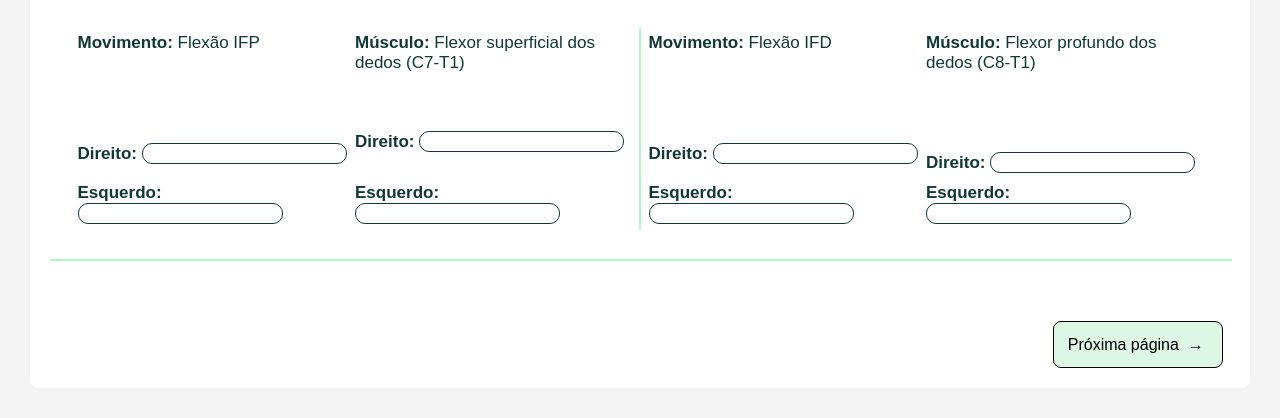
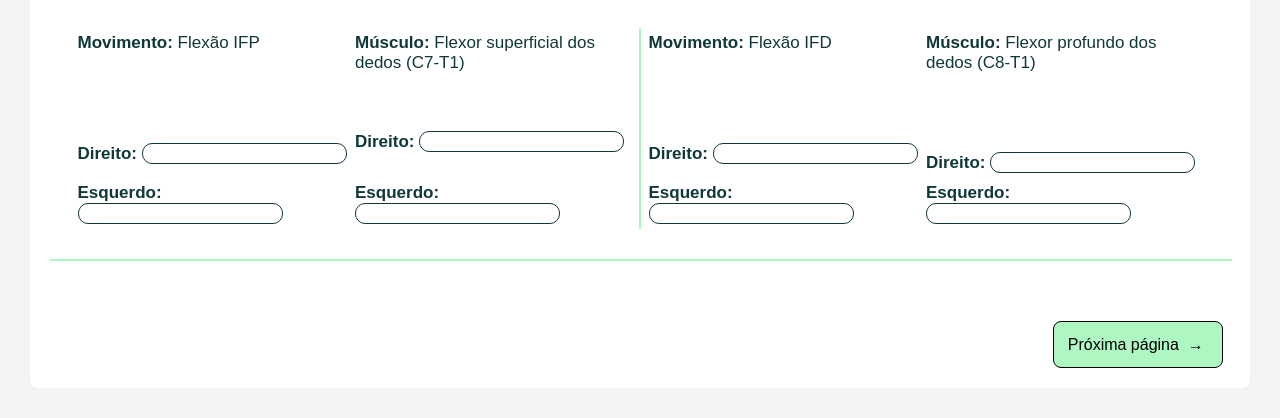
Before and after one commit to Kennedy-klam/Fisio-Digital, a PHP site: the page made by opção-de-login/doctor/dashboard/Ficha De Avaliação/Avaliação Traumatoortopedica/tela 3 e 4/tela3.html in a window 1280 px wide. Shown: the part 3635-4053 px from the top of the page. Run offline with PHP 8.4, Linux system fonts and the light colour scheme.

Commit message:
Update tela3.css

```diff
--- a/opção-de-login/doctor/dashboard/Ficha De Avaliação/Avaliação Traumatoortopedica/tela 3 e 4/tela3.css
+++ b/opção-de-login/doctor/dashboard/Ficha De Avaliação/Avaliação Traumatoortopedica/tela 3 e 4/tela3.css
@@ -110,6 +110,6 @@ button{
     border: 1px solid black;
     font-size: 16px;
     font-family: Arial, Helvetica, sans-serif;
-    background-color:#DEF7E5;
+    background-color:#AEF7C3;
     text-align: center;
 }
```
